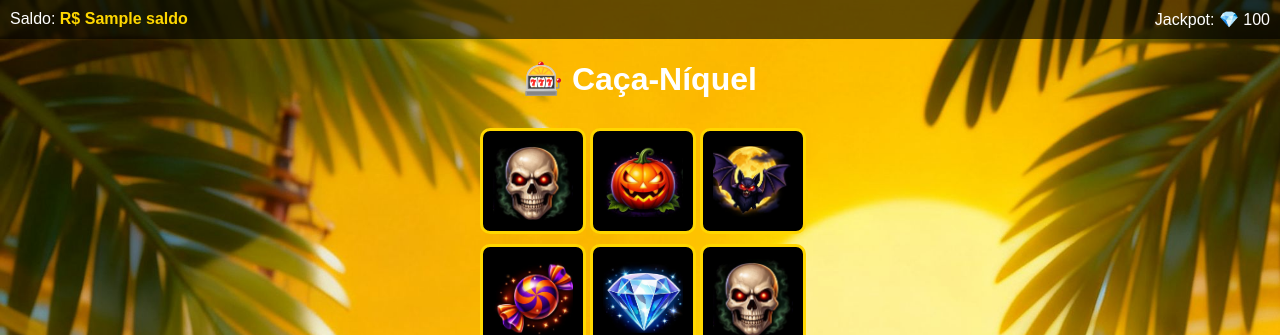
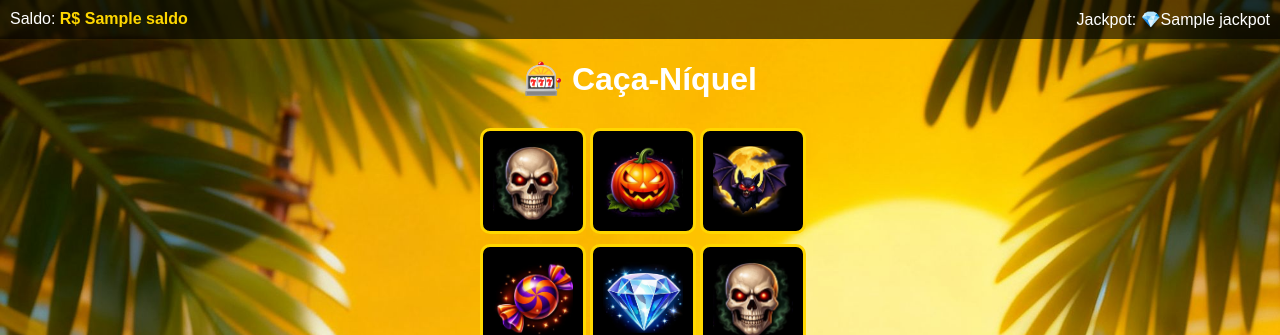
Before and after one commit to diamantinojunior204-coder/tropical, a Flask app: template API/templates/slot.html in a window 1280 px wide. Shown: the top 335 px of the page. Run offline with Flask 3, Linux system fonts and the light colour scheme; the template is opened without the code that fills it: most values are stand-ins (such as "Sample title", 1, 10 or a date in 2020); some libraries are stand-ins or nearby versions.

Commit message:
Update slot.html

```diff
--- a/API/templates/slot.html
+++ b/API/templates/slot.html
@@ -123,7 +123,7 @@ font-weight:bold;
 
 <div class="topo">
 <div>Saldo: <span id="saldo">R$ {{saldo}}</span></div>
-<div>Jackpot: 💎 <span id="jackpot">100</span></div>
+<div>Jackpot: 💎<span id="jackpot">{{jackpot}}</span> </div>
 </div>
 
 <h1>🎰 Caça-Níquel</h1>
```
